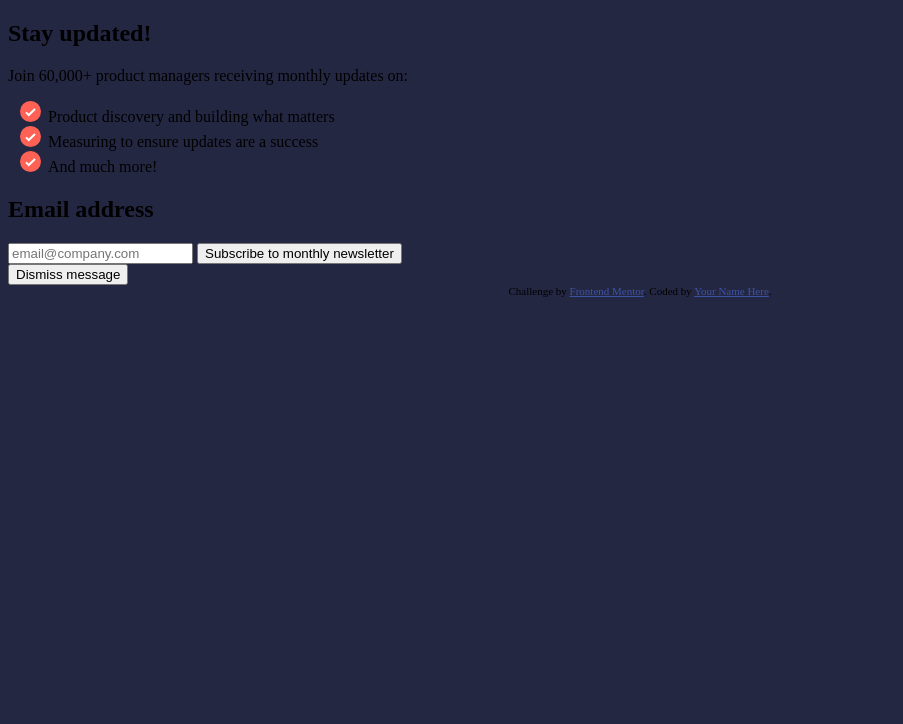
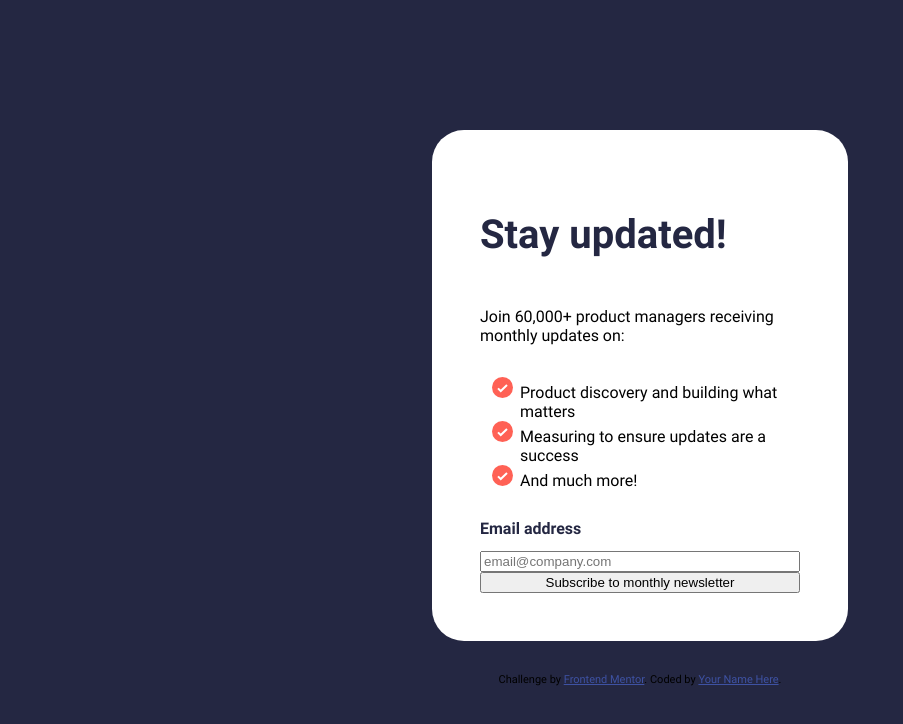
Before and after one commit to JeydenJ/NewsLetter, a plain HTML site: page index.html in a window 1280 px wide. Shown: the whole page, without its empty margins (0-903 px from the left). Drawn offline with Linux system fonts and the light colour scheme.

Commit message:
added some css and html

```diff
--- a/index.html
+++ b/index.html
@@ -9,29 +9,27 @@
   <title>Frontend Mentor | Newsletter sign-up form with success message</title>
 </head>
 <body>
-  <form action="/subscribe" method="POST" onsubmit="return submitForm(event)">
-    <h2>Stay updated!</h2>
+  <form id="stayUpdatedCard" onsubmit="showSecondCard(event)">
+    <h2 id="stay-updated-header">Stay updated!</h2>
       <p>Join 60,000+ product managers receiving monthly updates on:</p>
       <ul>
         <li>Product discovery and building what matters</li>
         <li>Measuring to ensure updates are a success</li>
         <li>And much more!</li>
       </ul>
-        <h2>Email address</h2>
-        <input placeholder="email@company.com" id="userEmail" type="email" name="email" required></input>
+        <h2 id="email-header">Email address</h2>
+        <input placeholder="email@company.com" id="userEmail"></input>
 
-        <button type="submit" class="subscribe-button">Subscribe to monthly newsletter</button>
+        <button type="submit" id="subscribe-button">Subscribe to monthly newsletter</button>
   </form>
 
-
-  <div id="thankYouMessage" style="display: none;">
-    <h2>Thanks for subscribing!</h2>
-  <p>A confirmation email has been sent to ash@loremcompany.com.
-  Please open it and click the button inside to confirm your subscription.</p>
-</div>
-
-  <button class="dismiss-button">Dismiss message</button>
-
+  <div id="thankYouCard" class="hidden">
+    <h2 id="thankyou-card-header">Thanks for subscribing!</h2>
+      <p>A confirmation email has been sent to ash@loremcompany.com.
+        Please open it and click the button inside to confirm your subscription
+      </p>
+    <button id="dismiss-button" onclick="dismissThankYouCard()">Dismiss message</button>
+  </div>
 
   <div class="attribution">
     Challenge by <a href="https://www.frontendmentor.io?ref=challenge" target="_blank">Frontend Mentor</a>.
--- a/script.js
+++ b/script.js
@@ -0,0 +1,9 @@
+function showSecondCard(event) {
+    event.preventDefault();
+    document.getElementById('stayUpdatedCard').classList.add('hidden');
+    document.getElementById('thankYouCard').classList.remove('hidden');
+
+}
+function dismissThankYouCard() {
+    document.getElementById('thankYouCard').classList.add('hidden');
+}
--- a/style.css
+++ b/style.css
@@ -1,4 +1,14 @@
+@font-face {
+    font-family: 'Roboto-Regular';
+    src: url('./assets/fonts/Roboto-Regular.ttf') format('truetype');
+}
+@font-face{
+    font-family: 'Roboto-Bold';
+    src: url('./assets/fonts/Roboto-Bold.ttf') format('truetype');
+}
 :root{
+    --Roboto-Regular: 'Roboto-Regular', 'sans serif';
+    --Roboto-Bold: 'Roboto-Bold', 'sans serif';
     --Tomato: hsl(4, 100%, 67%);
     --Dark-Slate-Grey: hsl(234, 29%, 20%);
     --Charcoal-Grey: hsl(235, 18%, 26%);
@@ -6,15 +16,53 @@
     --White: hsl(0, 0%, 100%);
 }
 body{
+    font-family: var(--Roboto-Regular);
+    display: flex;
+    justify-content: center;
+    align-items: center;
+    min-height: 100vh;
+    flex-direction: column;
     background-color: var(--Dark-Slate-Grey);
 }
+#stayUpdatedCard{
+    display: flex;
+    max-width: 20rem;
+    padding: 3rem;
+    border-radius: 2rem;
+    position: relative;
+    flex-direction: column;
+    background-color: var(--White);
+}
 
+h2{
+
+    color: var(--Dark-Slate-Grey);
+    font-family: var(--Roboto-Bold);
+}
+#stay-updated-header{
+
+    font-size: 2.5rem;
+}
+#email-header{
+    font-size: 1rem;
+}
+
+#stayUpdatedCard.hidden{
+    display: none;
+}
+#thankYouCard.hidden{
+    display: none;
+}
 li{
     list-style-image: url("/assets/images/icon-list.svg");
 }
 
+.hidden{
+    display: none;
+}
 .attribution {
     font-size: 11px; text-align: center;
+    padding-top: 2rem;
 }
 .attribution a {
     color: hsl(228, 45%, 44%);
```
